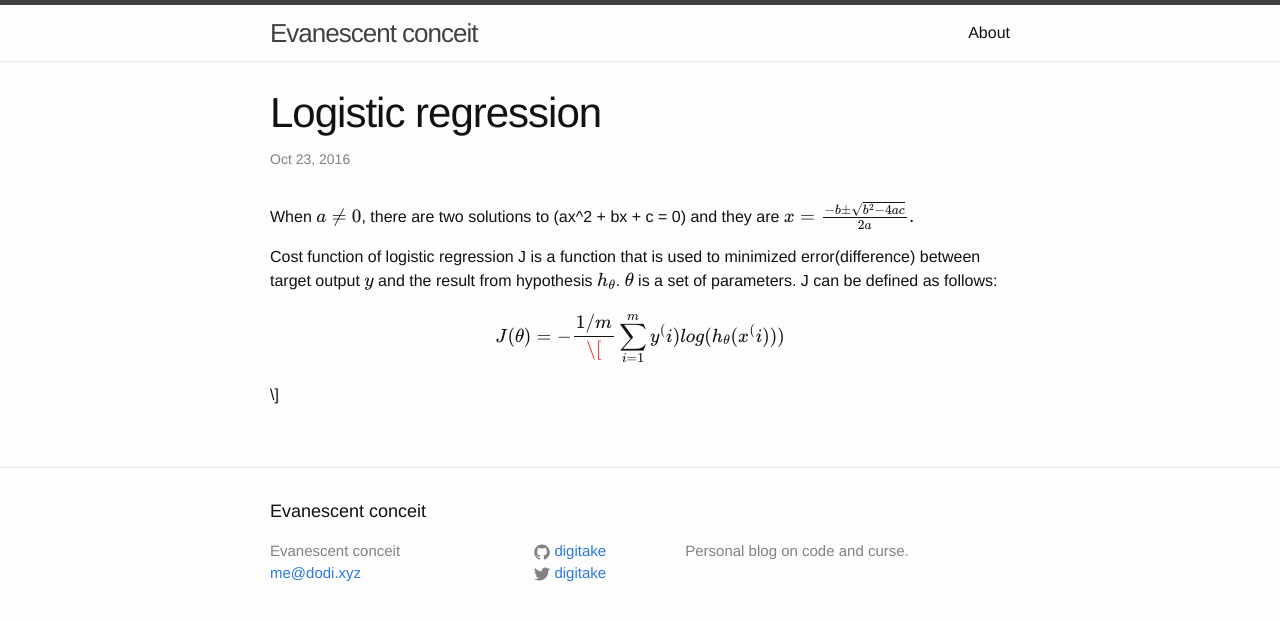
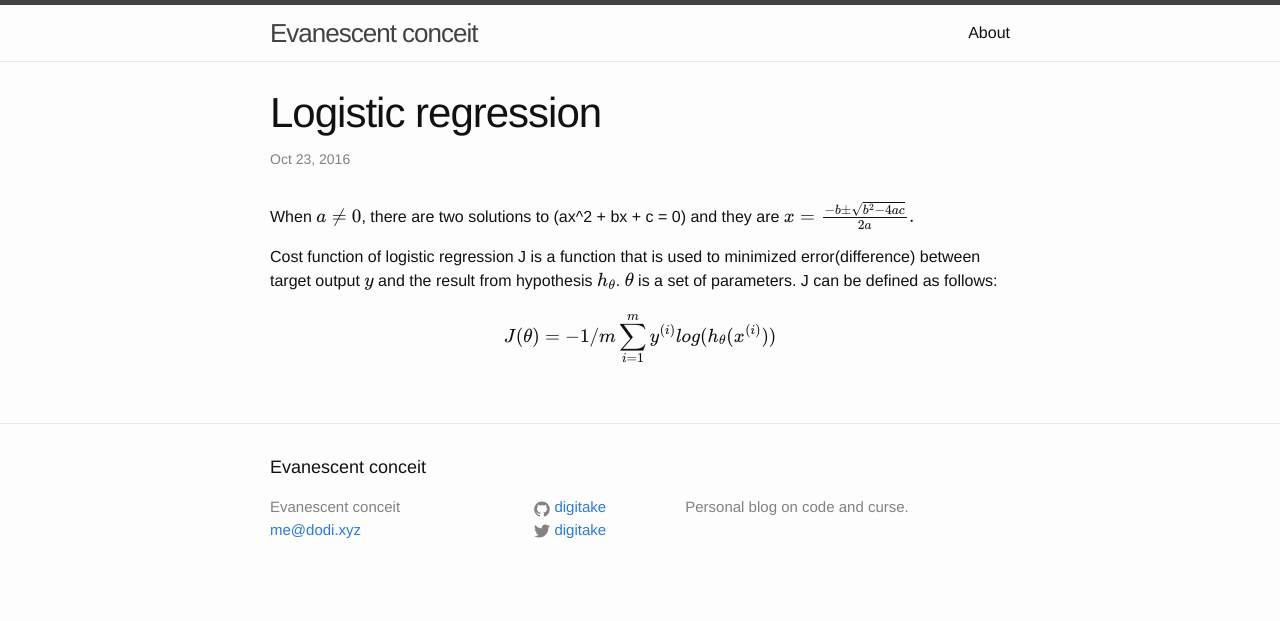
Before and after one commit to digitake/digitake.github.io, a Jekyll site: the page built from _posts/2016-10-23-Logistic-regression.markdown, in a window 1280 px wide. Shown: the top 621 px of the page. Built offline with Jekyll 4.4.1, drawn with Linux system fonts in a browser that asks for light colours; formulas are drawn with MathJax 3.

Commit message:
Update Logistic Regression

```diff
--- a/_posts/2016-10-23-Logistic-regression.markdown
+++ b/_posts/2016-10-23-Logistic-regression.markdown
@@ -12,4 +12,4 @@
 error(difference) between target output $$y$$ and the result from hypothesis $$h_\theta$$.
 $$\theta$$ is a set of parameters. J can be defined as follows:
 
-$$J(\theta) = -\frac{1/m} \[ \sum_{i=1}^{m} y^(i)log(h_\theta (x^(i) )) \]$$
+$$J(\theta) = -1/m \sum_{i=1}^m y^{(i)}log(h_\theta (x^{(i)})) $$
```
